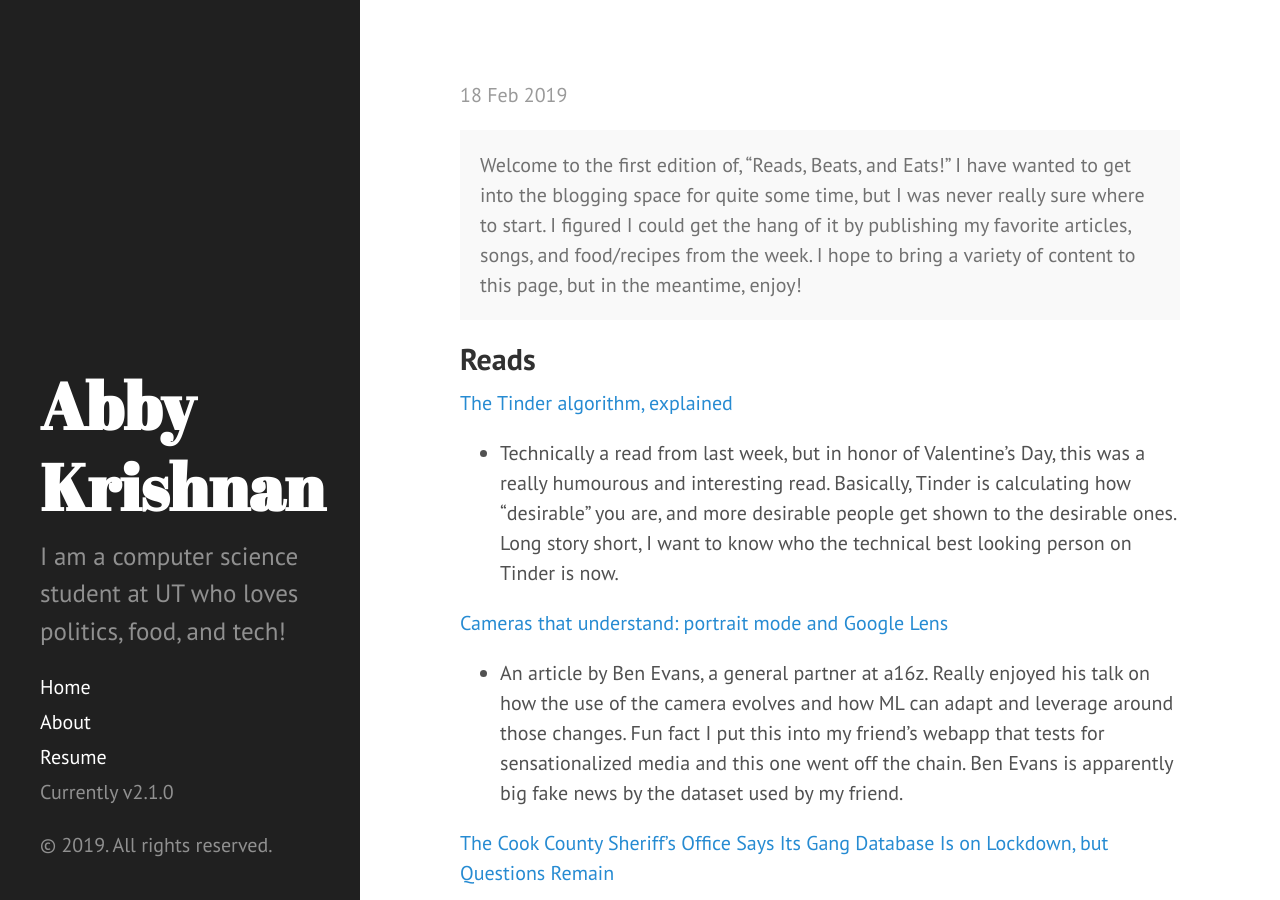
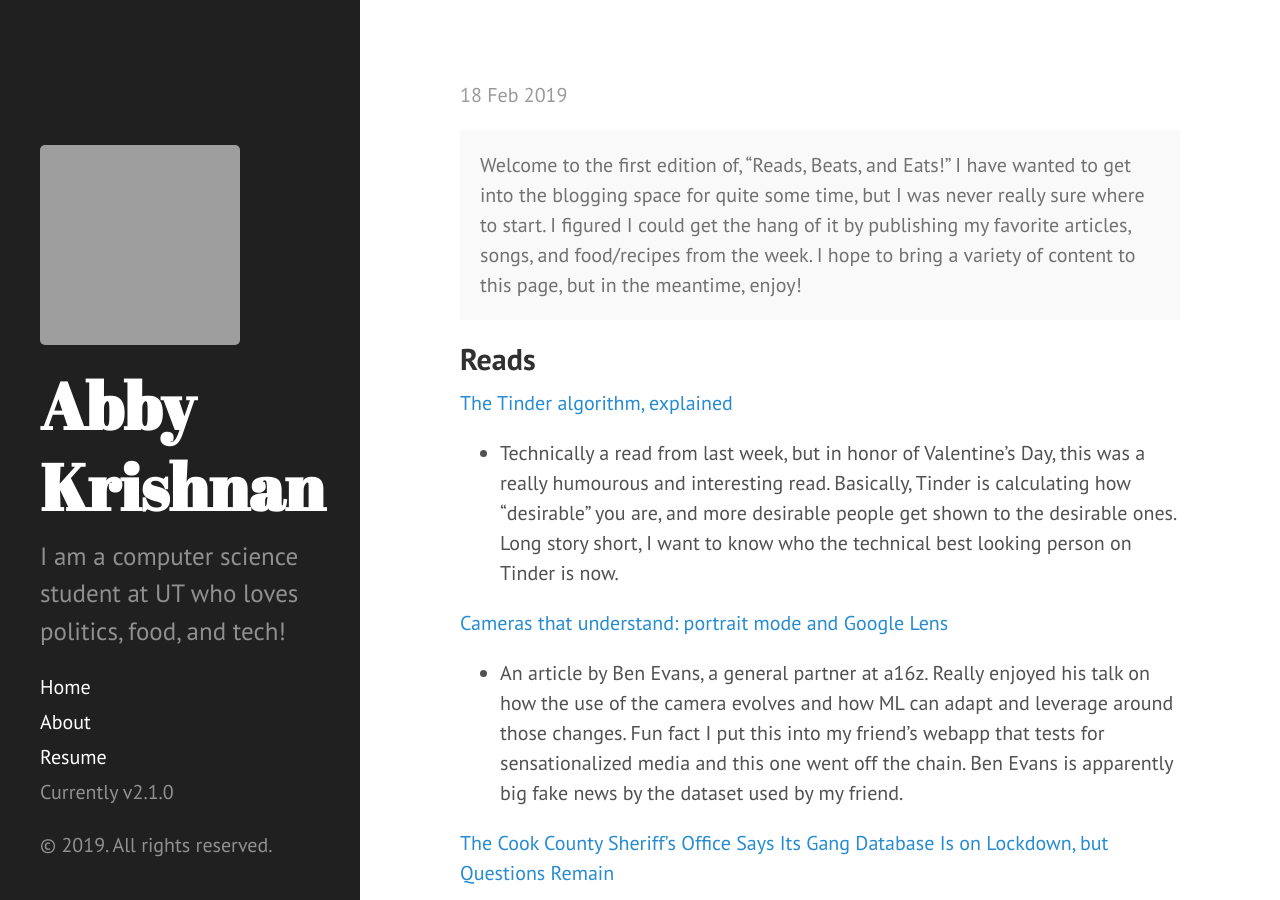
Before and after one commit to abbykrish/old-blog, a Jekyll site: the page built from index.html, in a window 1280 px wide and 900 px high. Built offline with Jekyll 4.4.1, drawn with Linux system fonts in a browser that asks for light colours; Markdown is read by kramdown in place of the engine named in the settings; the list of posts is cut into pages by our own code.

Commit message:
oof pic?

```diff
--- a/_includes/sidebar.html
+++ b/_includes/sidebar.html
@@ -2,6 +2,8 @@
   <div class="container sidebar-sticky">
     <div class="sidebar-about">
       <h1>
+        <img src="{{ site.url }}/assets/abby-pic.jpg" alt="Abby" width="200" height="200">
+
         <a href="{{ site.baseurl }}">
           {{ site.title }}
         </a>
```
Also changed, not shown: assets/2-11-pics/brownie2.jpg.
